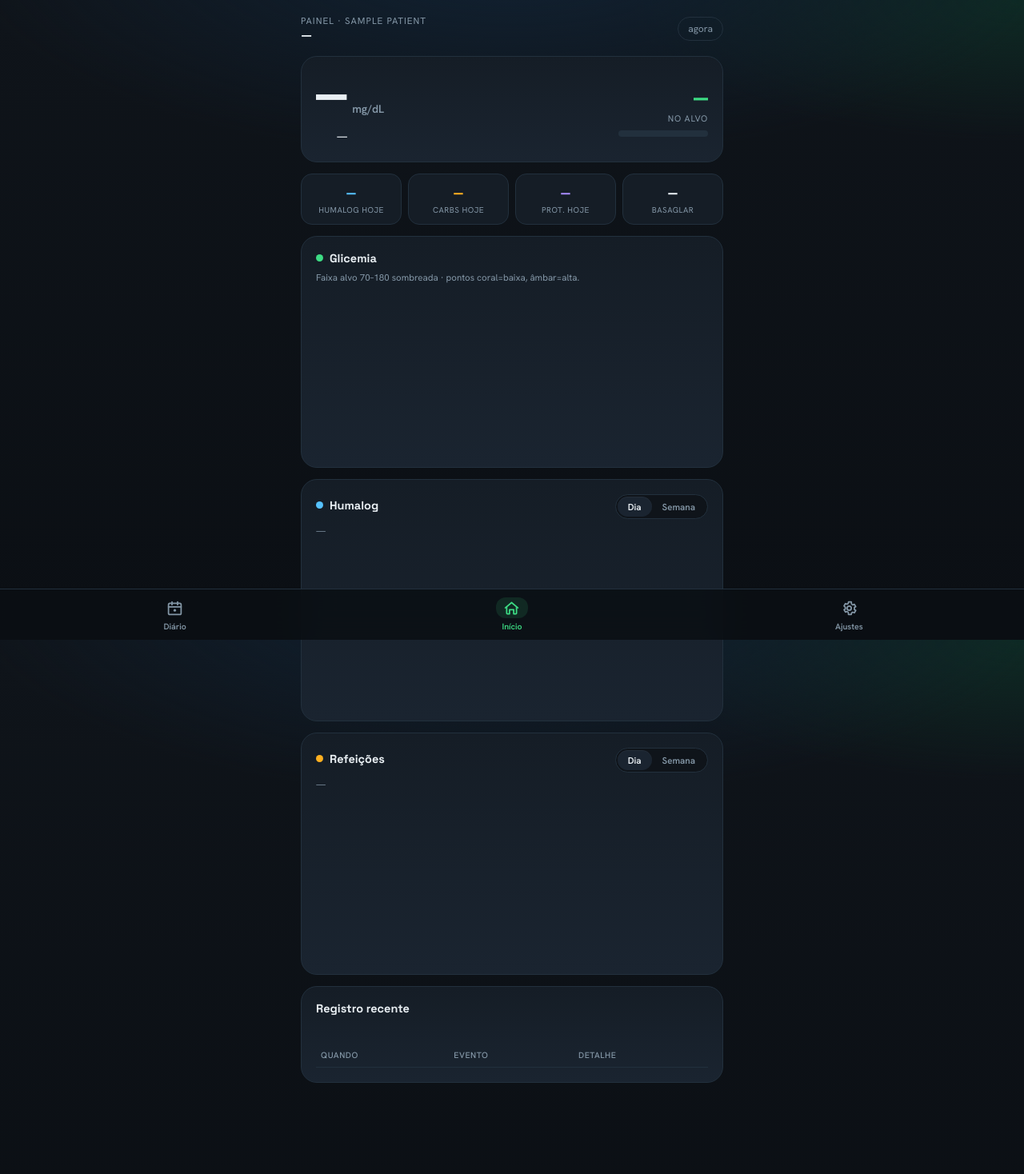
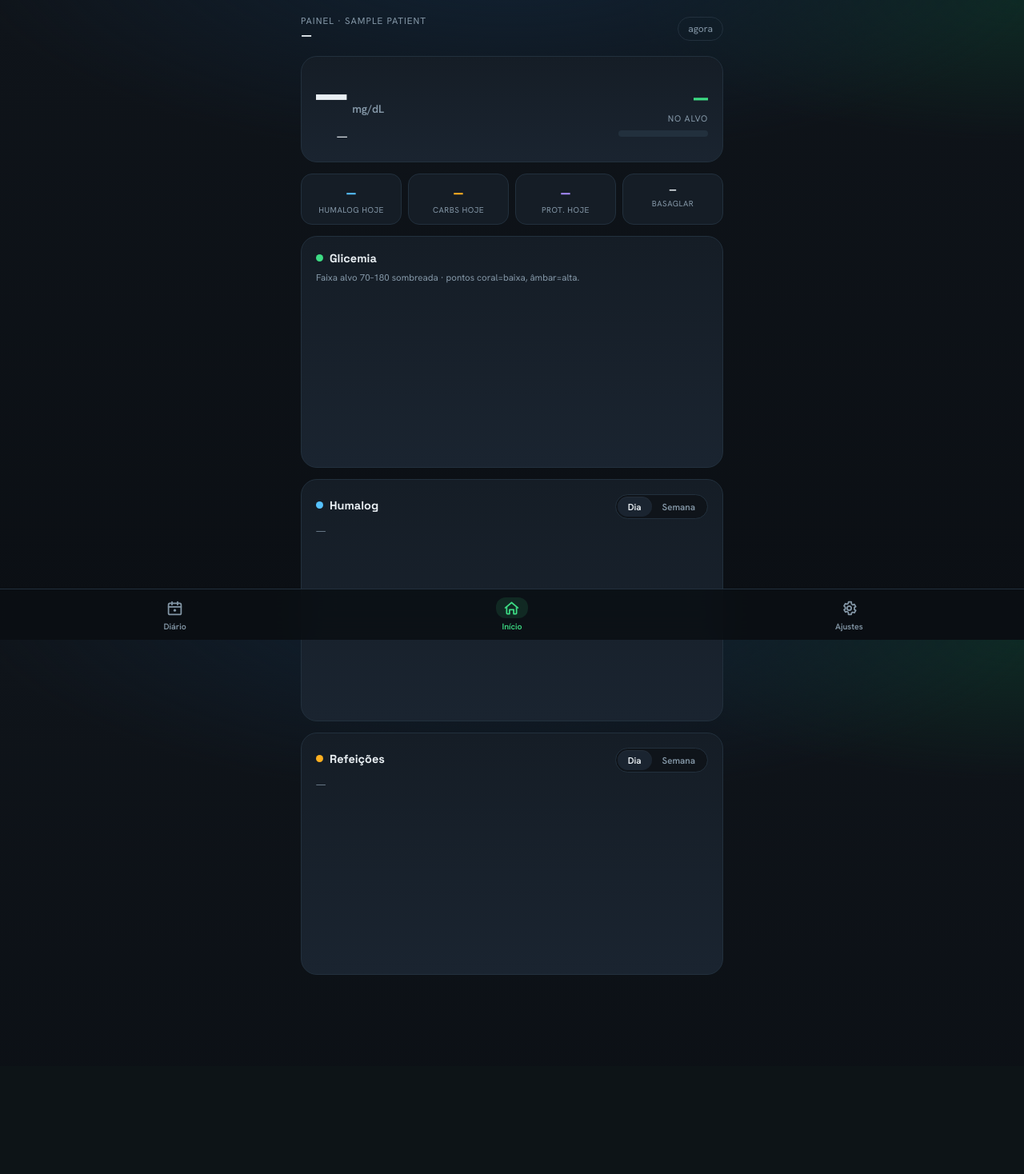
Before and after one commit to Jiripoz/diabetes, a FastAPI app: template app/web/templates/dashboard.html in a window 1280 px wide. Shown: the whole page at 80% size. After the commit the page ends 1219 px from the top, so only its background shows below. Run offline with FastAPI, Linux system fonts and the light colour scheme; the template is opened without the code that fills it: most values are stand-ins (such as "Sample title", 1, 10 or a date in 2020); lists and menus that the app fills with data are empty; a map, chart or similar area stays blank; parts of the project's set-up code (start-up, migrations or seed data) failed here and were passed over.

Commit message:
Home: show date+time on the Basaglar tile, drop the recent-log card
The bare time-only tile was ambiguous when the last Basaglar dose
wasn't from today. Recent-log detail now lives only in Diário's
per-day timeline, so the duplicate table on Home is removed.

```diff
--- a/app/web/templates/dashboard.html
+++ b/app/web/templates/dashboard.html
@@ -153,7 +153,7 @@
         <div class="stat sky"><div class="v" id="sHum">—</div><div class="k">Humalog hoje</div></div>
         <div class="stat amber"><div class="v" id="sCarb">—</div><div class="k">Carbs hoje</div></div>
         <div class="stat violet"><div class="v" id="sProt">—</div><div class="k">Prot. hoje</div></div>
-        <div class="stat"><div class="v" id="sBasal">—</div><div class="k">Basaglar</div></div>
+        <div class="stat"><div class="v" id="sBasal" style="font-size:14px;line-height:1.2">—</div><div class="k">Basaglar</div></div>
       </div>
 
       <!-- Glucose curve (signature) -->
@@ -181,13 +181,6 @@
         </div>
         <p class="hint" id="mealHint">—</p>
         <div class="chartbox"><canvas id="mealsChart"></canvas></div>
-      </div>
-
-      <!-- recent log -->
-      <div class="card">
-        <h3>Registro recente</h3>
-        <p class="hint">&nbsp;</p>
-        <table id="logTable"><thead><tr><th>Quando</th><th>Evento</th><th>Detalhe</th></tr></thead><tbody></tbody></table>
       </div>
     </section>
 
@@ -349,7 +342,10 @@
       document.getElementById('sHum').textContent=humToday+'u';
       document.getElementById('sCarb').textContent=carbToday+'g';
       document.getElementById('sProt').textContent=protToday+'g';
-      document.getElementById('sBasal').textContent=d.basal[0]?hm(d.basal[0].taken_at):'—';
+      const lastBasal=d.basal[0];
+      document.getElementById('sBasal').innerHTML = lastBasal
+        ? `${new Date(lastBasal.taken_at).toLocaleDateString('pt-BR',{day:'2-digit',month:'2-digit'})}<br>${hm(lastBasal.taken_at)}`
+        : '—';
 
       // glucose curve
       const gl=[...d.glucose].reverse();
@@ -423,17 +419,6 @@
       }
       wireSeg('humSeg', renderHum); wireSeg('mealSeg', renderMeal);
       renderHum('day'); renderMeal('day');
-
-      // recent unified log
-      const ev=[
-        ...d.glucose.map(x=>({t:x.measured_at,k:'Glicemia',c:'mint',v:`${x.mg_dl} mg/dL`})),
-        ...d.humalog.map(x=>({t:x.taken_at,k:'Humalog',c:'sky',v:`${x.units}u · ${REASON[x.reason]||''}`})),
-        ...d.meals.map(x=>({t:x.eaten_at,k:'Refeição',c:'amber',v:`${MEAL[x.meal_tag]||''} · ${x.carbs_g??'–'}c/${x.protein_g??'–'}p`})),
-        ...d.basal.map(x=>({t:x.taken_at,k:'Basaglar',c:'violet',v:x.status==='taken'?'Tomada':'Pulada'})),
-        ...d.colirio.map(x=>({t:x.used_at,k:'Colírio',c:'mint',v:x.product||''})),
-      ].sort((a,b)=>new Date(b.t)-new Date(a.t)).slice(0,16);
-      document.querySelector('#logTable tbody').innerHTML = ev.map(e=>
-        `<tr><td class="n muted">${fmt(e.t)}</td><td><span class="tag ${e.c}">${e.k}</span></td><td>${e.v}</td></tr>`).join('');
     }
 
     // ================= DAILY =================
```
